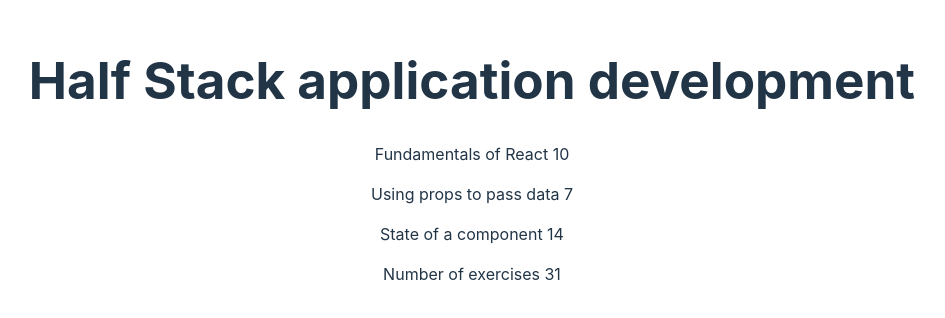
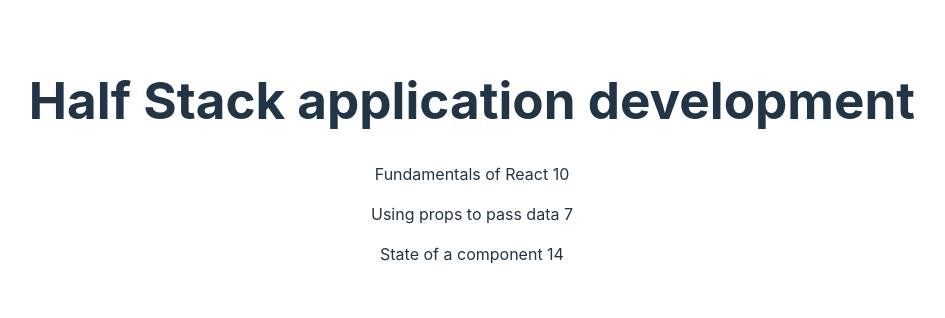
Before and after one commit to ArtoriasthewalkingAbyss/midudev-bootcamp, a React (Vite) app in the folder part2/courseinfo/: page / in a window 1280 px wide. Shown: the part 240-558 px from the top of the page, without its empty margins (168-1113 px from the left). Built offline with nearby package versions, Linux system fonts and the light colour scheme.

Commit message:
2.1: Información del curso paso6

```diff
--- a/part2/courseinfo/src/App.jsx
+++ b/part2/courseinfo/src/App.jsx
@@ -13,42 +13,50 @@
 const Content = ({ part }) => {
   return (
     <>
-      {Object.values(part).map(value => {
-        return (<Part key={value.name} part={ value }/>)
+      {part.map(value => {
+        return (<Part key={value.id} part={ value }/>)
       })
       }
     </>
   )
 }
 
-const Total = ({ exercises }) => <p>Number of exercises {exercises.part1.exercises + exercises.part2.exercises + exercises.part3.exercises}</p>
-
-const App = () => {
-  const course = {
-    name: 'Half Stack application development',
-    part: {
-      part1: {
-        name: 'Fundamentals of React',
-        exercises: 10
-      },
-      part2: {
-        name: 'Using props to pass data',
-        exercises: 7
-      },
-      part3: {
-        name: 'State of a component',
-        exercises: 14
-      }
-    }
+const Course = ({ course }) => {
+  if (!course) {
+    return <p>No hay cursos</p>
   }
-
   return (
     <main>
       <Header course={course} />
-      <Content part={course.part} />
-      <Total exercises={course.part} />
+      <Content part={course.parts} />
     </main>
   )
 }
 
+const App = () => {
+  const course = {
+    id: 0,
+    name: 'Half Stack application development',
+    parts: [
+      {
+        name: 'Fundamentals of React',
+        exercises: 10,
+        id: 1
+      },
+      {
+        name: 'Using props to pass data',
+        exercises: 7,
+        id: 2
+      },
+      {
+        name: 'State of a component',
+        exercises: 14,
+        id: 3
+      }
+    ]
+  }
+
+  return <Course course={course} />
+}
+
 export default App
```
